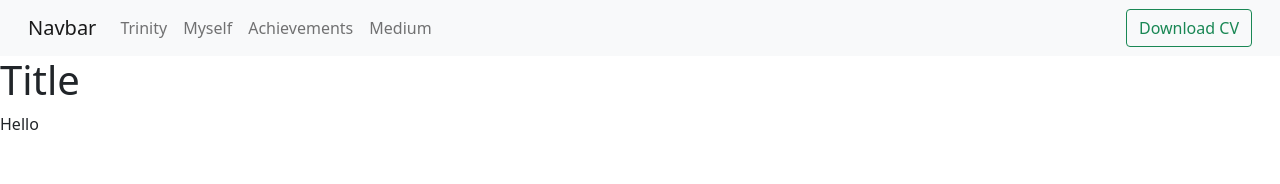
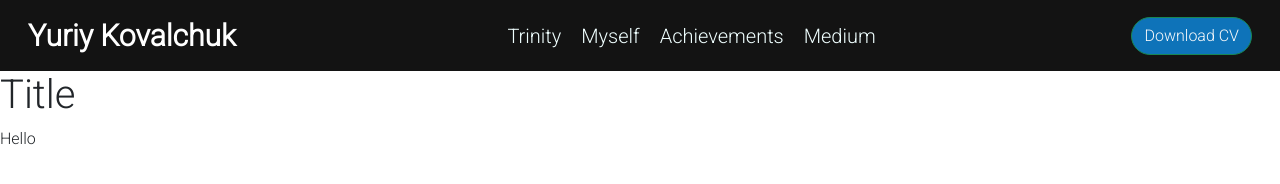
Before and after one commit to wheresyura/Project-1---User-Centric-Frontend-Development, a plain HTML site: page index.html in a window 1280 px wide. Drawn offline with nearby package versions, Linux system fonts and the light colour scheme.

Commit message:
V3 of the navbar

```diff
--- a/CSS/styles.css
+++ b/CSS/styles.css
@@ -0,0 +1,36 @@
+@import url('https://fonts.googleapis.com/css2?family=Roboto:wght@300&display=swap');
+*{
+    margin: 0;
+    padding: 0;
+    box-sizing: border-box;
+    font-family: 'Roboto', sans-serif;
+}
+
+.navbar {
+    background: #131313;
+    padding: 16px 130px;
+}
+
+.navbar .navbar-brand {
+    font-size: 30px;
+    font-weight: 1000;
+}
+
+#navbarSupportedContent > ul > li:nth-child(n) > a {
+    color: azure;
+    font-size: 20px;
+    padding: 0 10px;
+}
+
+
+#navbarSupportedContent > ul > li:nth-child(n) > a:hover {
+    color: #0E73B9;
+}
+
+
+#navbarSupportedContent > button {
+    background: #0E73B9;
+    font-weight: 550;
+    padding: 20 10px;
+    border-radius: 30px;
+}
--- a/index.html
+++ b/index.html
@@ -4,20 +4,24 @@
     <meta charset="UTF-8">
     <meta name="viewport" content="width=device-width, initial-scale=1.0">
     <title>Index</title>
+    <link rel="stylesheet" href="CSS/styles.css">
     <link rel="stylesheet" href="https://cdn.jsdelivr.net/npm/bootstrap@4.5.3/dist/css/bootstrap.min.css" integrity="sha384-TX8t27EcRE3e/ihU7zmQxVncDAy5uIKz4rEkgIXeMed4M0jlfIDPvg6uqKI2xXr2" crossorigin="anonymous">
     <link href="https://cdn.jsdelivr.net/npm/bootstrap@5.0.0-beta1/dist/css/bootstrap.min.css" rel="stylesheet" integrity="sha384-giJF6kkoqNQ00vy+HMDP7azOuL0xtbfIcaT9wjKHr8RbDVddVHyTfAAsrekwKmP1" crossorigin="anonymous">
     <script src="https://cdn.jsdelivr.net/npm/bootstrap@4.5.3/dist/js/bootstrap.bundle.min.js" integrity="sha384-ho+j7jyWK8fNQe+A12Hb8AhRq26LrZ/JpcUGGOn+Y7RsweNrtN/tE3MoK7ZeZDyx" crossorigin="anonymous"></script>
 </head>
 <body>
+
+    <!-- nav bar -->
+
     <header>
-    <nav class="navbar navbar-expand-lg navbar-light bg-light">
+    <nav class="navbar navbar-expand-lg navbar-dark">
     <div class="container-fluid">
-        <a class="navbar-brand" href="#">Navbar</a>
+        <a class="navbar-brand" href="#">Yuriy Kovalchuk</a>
         <button class="navbar-toggler" type="button" data-bs-toggle="collapse" data-bs-target="#navbarSupportedContent" aria-controls="navbarSupportedContent" aria-expanded="false" aria-label="Toggle navigation">
         <span class="navbar-toggler-icon"></span>
         </button>
         <div class="collapse navbar-collapse" id="navbarSupportedContent">
-        <ul class="navbar-nav me-auto mb-2 mb-lg-0">
+        <ul class="navbar-nav mx-auto mb-2 mb-lg-0">
             <li class="nav-item">
             <a class="nav-link" href="#">Trinity</a>
             </li>
@@ -32,7 +36,7 @@
             </li>
         </ul>
 
-            <button class="btn btn-outline-success" type="submit">Download CV</button>
+            <button class="btn btn-success text-light" type="submit">Download CV</button>
 
         </div>
     </div>
```
